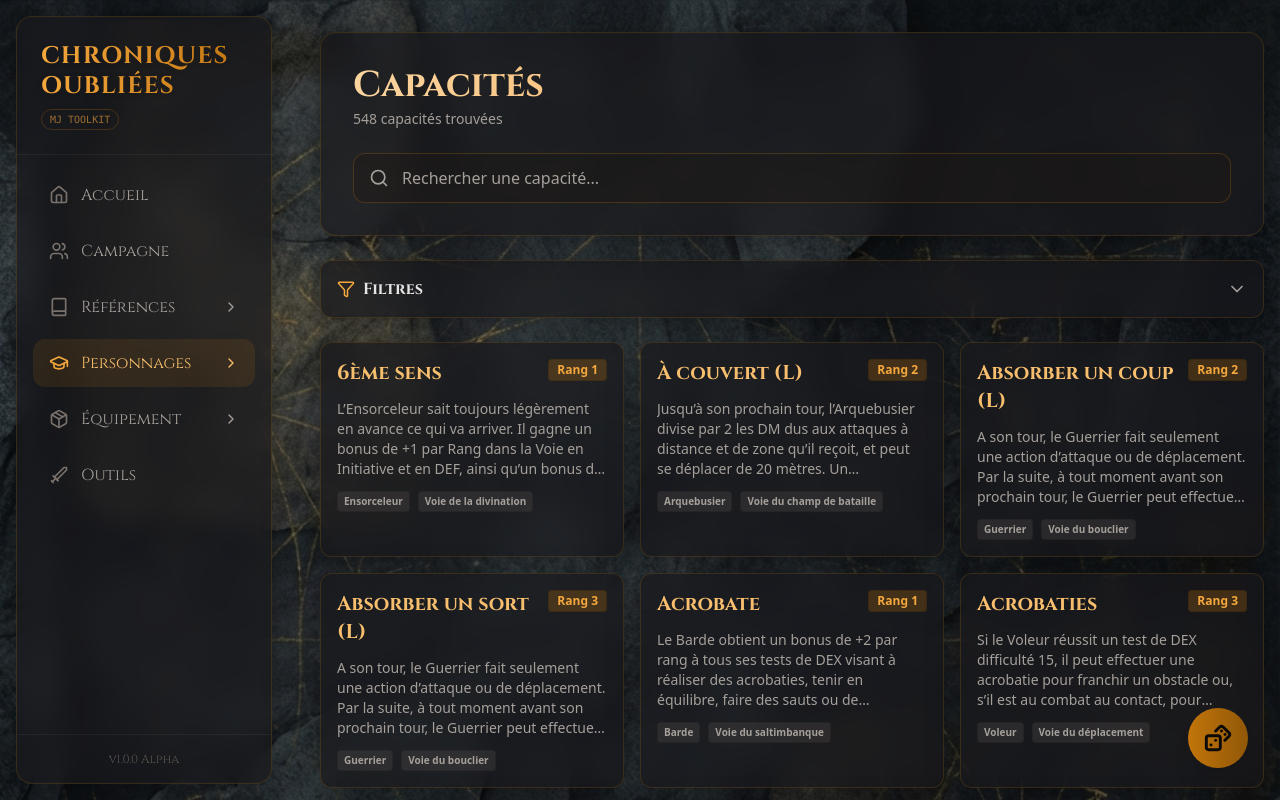
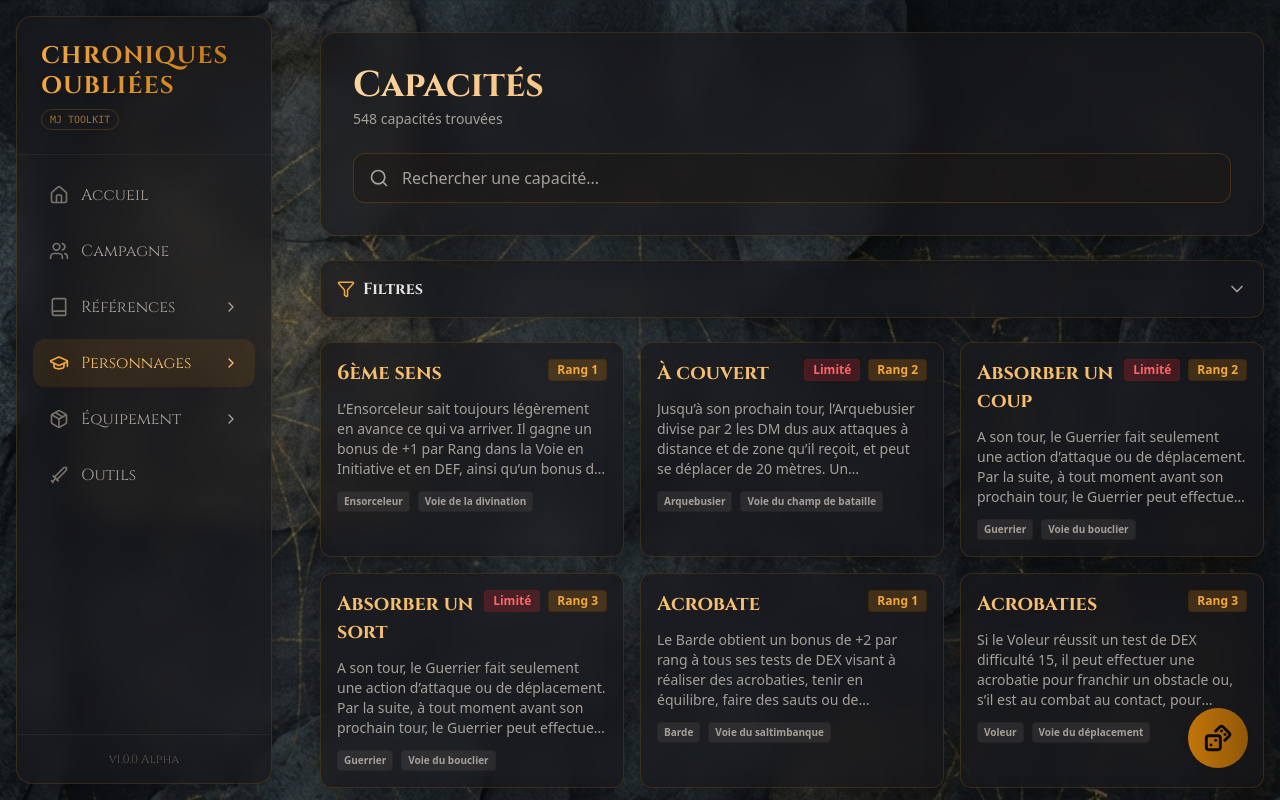
Before and after one commit to nauno40/ChroncilesOublieeFantasy, a React (Vite) app in the folder app/: page /capacites in a window 1280 px wide. Shown: the top 800 px of the page. Built offline with nearby package versions, Linux system fonts and the light colour scheme.

Commit message:
feat: Clean capacity and capability names by removing asterisks and '(L)' suffixes, and add a 'Limité' badge to indicate limited status across various pages.

```diff
--- a/app/src/pages/CapaciteDetail.tsx
+++ b/app/src/pages/CapaciteDetail.tsx
@@ -36,10 +36,44 @@ export const CapaciteDetail: React.FC = () => {
 
                 {/* Header */}
                 <div className="bg-stone-900/40 p-8 backdrop-blur-sm">
-                    <h1 className="text-4xl md:text-5xl font-display font-bold text-transparent bg-clip-text bg-gradient-to-r from-primary-200 to-primary-500 drop-shadow-sm mb-4">
-                        {capacite.name}
-                    </h1>
+                    {(() => {
+                        let displayName = capacite.name;
+
+                        // Clean asterisks
+                        displayName = displayName.replace(/\*/g, '');
+
+                        if (displayName.includes('(L)')) {
+                            displayName = displayName.replace('(L)', '').trim();
+                        } else if (displayName.endsWith(' L')) {
+                            displayName = displayName.slice(0, -2).trim();
+                        }
+
+                        return (
+                            <h1 className="text-4xl md:text-5xl font-display font-bold text-transparent bg-clip-text bg-gradient-to-r from-primary-200 to-primary-500 drop-shadow-sm mb-4">
+                                {displayName}
+                            </h1>
+                        );
+                    })()}
                     <div className="flex flex-wrap gap-3">
+                        {(() => {
+                            // Re-evaluate limited status here or reuse if we scope it differently.
+                            // Actually, let's just re-check since it's cheap and cleaner than refactoring the whole component state just for this.
+                            // Alternatively, we can check capacite.name again.
+                            let isLimited = false;
+                            if (capacite.name.includes('(L)') || capacite.name.endsWith(' L')) {
+                                isLimited = true;
+                            }
+
+                            if (isLimited) {
+                                return (
+                                    <span className="px-4 py-2 rounded-full bg-red-500/20 text-red-300 text-sm font-bold border border-red-500/30">
+                                        Limité
+                                    </span>
+                                );
+                            }
+                            return null;
+                        })()}
+
                         {capacite.rank && (
                             <span className="px-4 py-2 rounded-full bg-primary-500/20 text-primary-300 text-sm font-bold border border-primary-500/30">
                                 Rang {capacite.rank}
--- a/app/src/pages/Capacites.tsx
+++ b/app/src/pages/Capacites.tsx
@@ -130,20 +130,42 @@ export const Capacites: React.FC = () => {
                     const profile = capacite.profileId ? profiles.find(p => p.id === capacite.profileId) : null;
                     const voie = capacite.voieId ? voies.find(v => v.id === capacite.voieId) : null;
 
+                    let displayName = capacite.name;
+                    let isLimited = false;
+
+                    // Clean asterisks
+                    displayName = displayName.replace(/\*/g, '');
+
+                    // Handle "(L)" or " L" suffix removal as per user request
+                    if (displayName.includes('(L)')) {
+                        isLimited = true;
+                        displayName = displayName.replace('(L)', '').trim();
+                    } else if (displayName.endsWith(' L')) {
+                        isLimited = true;
+                        displayName = displayName.slice(0, -2).trim();
+                    }
+
                     return (
                         <Card
                             key={capacite.id}
                             to={`/capacites/${capacite.id}`}
                         >
                             <div className="flex items-start justify-between mb-3">
-                                <h3 className="text-xl font-display font-bold text-primary-300 group-hover:text-primary-200 transition-colors flex-1">
-                                    {capacite.name}
+                                <h3 className="text-xl font-display font-bold text-primary-300 group-hover:text-primary-200 transition-colors flex-1 flex items-center gap-2 flex-wrap">
+                                    {displayName}
                                 </h3>
-                                {capacite.rank && (
-                                    <Badge variant="primary">
-                                        Rang {capacite.rank}
-                                    </Badge>
-                                )}
+                                <div className="flex gap-2">
+                                    {isLimited && (
+                                        <Badge variant="danger">
+                                            Limité
+                                        </Badge>
+                                    )}
+                                    {capacite.rank && (
+                                        <Badge variant="primary">
+                                            Rang {capacite.rank}
+                                        </Badge>
+                                    )}
+                                </div>
                             </div>
 
                             {capacite.description && (
--- a/app/src/pages/CreatureDetail.tsx
+++ b/app/src/pages/CreatureDetail.tsx
@@ -185,12 +185,36 @@ export const CreatureDetail: React.FC = () => {
                                     <span className="w-1 h-6 bg-primary-500 rounded-full"></span> Capacités
                                 </h3>
                                 <div className="grid md:grid-cols-2 gap-3">
-                                    {creature.capabilities.map((cap, i) => (
-                                        <div key={i} className="bg-stone-900/30 p-4 rounded-xl border border-white/5 hover:bg-stone-900/50 transition-colors">
-                                            <div className="font-bold text-primary-300 mb-1 font-display tracking-wide">{cap.label}</div>
-                                            <p className="text-sm text-stone-400 leading-relaxed">{cap.description}</p>
-                                        </div>
-                                    ))}
+                                    {creature.capabilities.map((cap, i) => {
+                                        let displayName = cap.label;
+                                        let isLimited = cap.is_limited === '1';
+
+                                        // Clean asterisks
+                                        displayName = displayName.replace(/\*/g, '');
+
+                                        // Handle "(L)" or " L" suffix removal as per user request
+                                        if (displayName.includes('(L)')) {
+                                            isLimited = true;
+                                            displayName = displayName.replace('(L)', '').trim();
+                                        } else if (displayName.endsWith(' L')) {
+                                            isLimited = true;
+                                            displayName = displayName.slice(0, -2).trim();
+                                        }
+
+                                        return (
+                                            <div key={i} className="bg-stone-900/30 p-4 rounded-xl border border-white/5 hover:bg-stone-900/50 transition-colors">
+                                                <div className="font-bold text-primary-300 mb-1 font-display tracking-wide flex items-center gap-2 flex-wrap">
+                                                    {displayName}
+                                                    {isLimited && (
+                                                        <span className="text-[10px] bg-red-950/40 text-red-300 border border-red-900/50 px-1.5 py-0.5 rounded uppercase tracking-wider font-sans leading-none">
+                                                            Limité
+                                                        </span>
+                                                    )}
+                                                </div>
+                                                <p className="text-sm text-stone-400 leading-relaxed">{cap.description}</p>
+                                            </div>
+                                        );
+                                    })}
                                 </div>
                             </div>
                         )}
--- a/app/src/pages/VoieDetail.tsx
+++ b/app/src/pages/VoieDetail.tsx
@@ -70,26 +70,49 @@ export const VoieDetail: React.FC = () => {
                             </h3>
 
                             <div className="space-y-4">
-                                {voieCapacities.map((capacity) => (
+                                {voieCapacities.map((capacity) => {
+                                    let displayName = capacity.name;
+                                    let isLimited = false;
+
+                                    // Clean asterisks
+                                    displayName = displayName.replace(/\*/g, '');
+
+                                    if (displayName.includes('(L)')) {
+                                        isLimited = true;
+                                        displayName = displayName.replace('(L)', '').trim();
+                                    } else if (displayName.endsWith(' L')) {
+                                        isLimited = true;
+                                        displayName = displayName.slice(0, -2).trim();
+                                    }
+
+                                    return (
                                         <div
                                             key={capacity.id}
                                             className="glass-panel p-6 rounded-xl border border-white/5 hover:border-primary-500/30 transition-all duration-300"
                                         >
                                             <div className="flex items-start justify-between mb-3">
-                                            <h4 className="text-lg font-display font-bold text-primary-300">
-                                                {capacity.name}
+                                                <h4 className="text-lg font-display font-bold text-primary-300 flex items-center gap-2 flex-wrap">
+                                                    {displayName}
                                                 </h4>
+                                                <div className="flex gap-2">
+                                                    {isLimited && (
+                                                        <span className="px-3 py-1 rounded-full bg-red-500/20 text-red-300 text-xs font-bold border border-red-500/30">
+                                                            Limité
+                                                        </span>
+                                                    )}
                                                     {capacity.rank && (
                                                         <span className="px-3 py-1 rounded-full bg-primary-500/20 text-primary-300 text-xs font-bold border border-primary-500/30">
                                                             Rang {capacity.rank}
                                                         </span>
                                                     )}
                                                 </div>
+                                            </div>
                                             <p className="text-stone-300 leading-relaxed whitespace-pre-line">
                                                 {capacity.description}
                                             </p>
                                         </div>
-                                ))}
+                                    );
+                                })}
                             </div>
                         </>
                     ) : (
```
Lines whose indentation alone changed are shown as unchanged.
